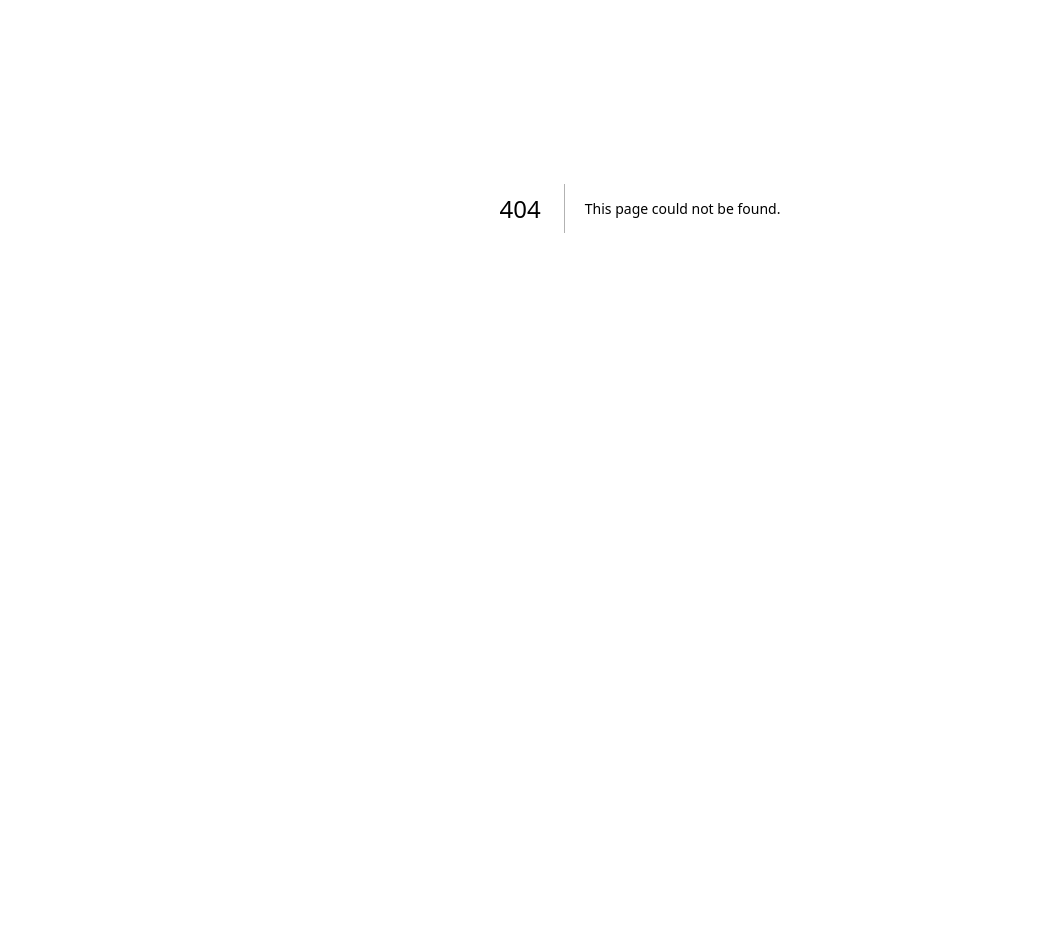
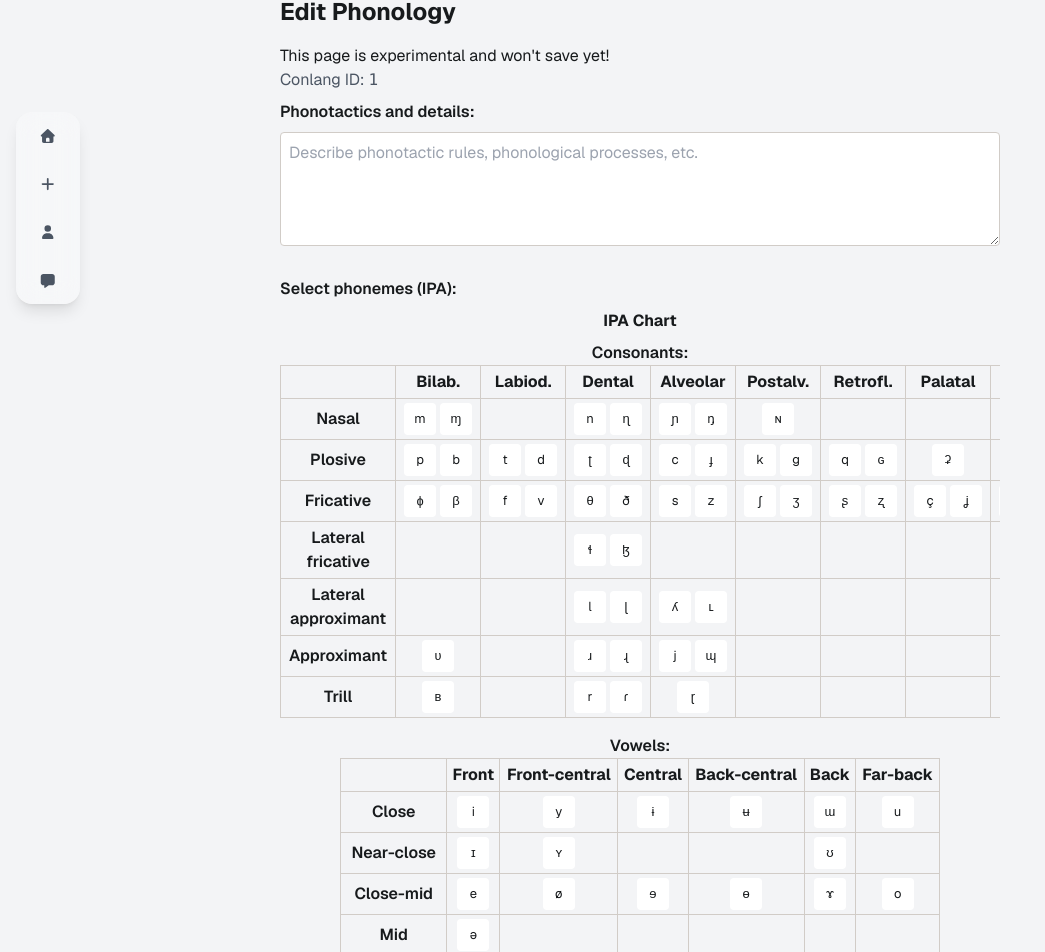
Before and after one commit to andrewnationdev/andrew-lingobase, a Next.js app: page /dashboard/phonology/1 in a window 1280 px wide. Before the commit this address had no page. Shown: the part 192-1144 px from the top of the page, without its empty margins (0-1045 px from the left). Before the commit the page ends 800 px from the top, so only its background shows below. Built offline with nearby package versions, Linux system fonts and the light colour scheme; no server answers.

Commit message:
add alpha phonology page

```diff
--- /dev/null
+++ b/app/dashboard/phonology/[id]/page.tsx
@@ -0,0 +1,202 @@
+"use client"
+import React, { useState } from "react";
+import { useParams } from "next/navigation";
+
+const ipaConsonantChart = [
+	{ label: "Nasal", cells: [["m", "ɱ"], [null, null], ["n", "ɳ"], ["ɲ", "ŋ"], ["ɴ", null], [null, null], [null, null], [null, null], [null, null], [null, null], [null, null]] },
+	{ label: "Plosive", cells: [["p", "b"], ["t", "d"], ["ʈ", "ɖ"], ["c", "ɟ"], ["k", "g"], ["q", "ɢ"], ["ʡ", null], ["ʔ", null], [null, null], [null, null], [null, null]] },
+	{ label: "Fricative", cells: [["ɸ", "β"], ["f", "v"], ["θ", "ð"], ["s", "z"], ["ʃ", "ʒ"], ["ʂ", "ʐ"], ["ç", "ʝ"], ["x", "ɣ"], ["χ", "ʁ"], ["ħ", "ʕ"], ["h", "ɦ"]] },
+	{ label: "Lateral fricative", cells: [[null, null], [null, null], ["ɬ", "ɮ"], [null, null], [null, null], [null, null], [null, null], [null, null], [null, null], [null, null], [null, null]] },
+	{ label: "Lateral approximant", cells: [[null, null], [null, null], ["l", "ɭ"], ["ʎ", "ʟ"], [null, null], [null, null], [null, null], [null, null], [null, null], [null, null], [null, null]] },
+	{ label: "Approximant", cells: [["ʋ", null], [null, null], ["ɹ", "ɻ"], ["j", "ɰ"], [null, null], [null, null], [null, null], [null, null], [null, null], [null, null], [null, null]] },
+	{ label: "Trill", cells: [["ʙ", null], [null, null], ["r", "ɾ"], ["ɽ", null], [null, null], [null, null], [null, null], [null, null], [null, null], [null, null], [null, null]] },
+];
+const ipaConsonantHeaders = [
+  "Bilab.", "Labiod.", "Dental", "Alveolar", "Postalv.", "Retrofl.", "Palatal", "Velar", "Uvular", "Pharyng.", "Glottal"
+];
+
+const ipaVowelChart = [
+	{ label: "Close", cells: ["i", "y", "ɨ", "ʉ", "ɯ", "u"] },
+	{ label: "Near-close", cells: ["ɪ", "ʏ", null, null, "ʊ", null] },
+	{ label: "Close-mid", cells: ["e", "ø", "ɘ", "ɵ", "ɤ", "o"] },
+	{ label: "Mid", cells: ["ə", null, null, null, null, null] },
+	{ label: "Open-mid", cells: ["ɛ", "œ", "ɜ", "ɞ", "ʌ", "ɔ"] },
+	{ label: "Near-open", cells: ["æ", null, "ɐ", null, null, null] },
+	{ label: "Open", cells: ["a", "ɶ", null, null, "ɑ", "ɒ"] },
+];
+const ipaVowelHeaders = [
+  "Front", "Front-central", "Central", "Back-central", "Back", "Far-back"
+];
+
+function IPAChart({ phonemes, onToggle }) {
+	const handleCellClick = (symbol) => {
+		if (!symbol) return;
+		if (phonemes.includes(symbol)) {
+			onToggle(phonemes.filter(p => p !== symbol));
+		} else {
+			onToggle([...phonemes, symbol]);
+		}
+	};
+	return (
+		<div className="mb-8 flex flex-col items-center w-full">
+			<h3 className="font-bold mb-2 text-center">IPA Chart</h3>
+			<div className="mb-4 w-full flex flex-col items-center">
+				<span className="font-semibold text-center">Consonants:</span>
+				<div className="overflow-x-auto w-full max-w-full">
+					<table className="border mx-auto text-sm md:text-base" style={{ fontSize: '16px', minWidth: '600px' }}>
+						<thead>
+							<tr>
+								<th className="border px-1 py-1 whitespace-nowrap"></th>
+								{ipaConsonantHeaders.map(h => (
+									<th key={h} className="border px-1 py-1 whitespace-nowrap text-center">{h}</th>
+								))}
+							</tr>
+						</thead>
+						<tbody>
+							{ipaConsonantChart.map((row, i) => (
+								<tr key={i}>
+									<td className="border px-2 py-1 font-semibold text-center">{row.label}</td>
+									{row.cells.map((pair, j) => (
+										<td key={j} className="border px-2 py-1 text-center">
+											{pair && (pair[0] || pair[1]) ? (
+												<div className="flex flex-row gap-1 items-center justify-center">
+													{pair.map((c, idx) => c ? (
+														<button
+															key={c}
+															className={`rounded px-1 py-1 w-8 ${phonemes.includes(c) ? "bg-green-400 text-white" : "bg-white"}`}
+															style={{ fontSize: '13px' }}
+															onClick={() => handleCellClick(c)}
+														>{c}</button>
+													) : null)}
+												</div>
+											) : null}
+										</td>
+									))}
+								</tr>
+							))}
+						</tbody>
+					</table>
+				</div>
+			</div>
+			<div className="w-full flex flex-col items-center">
+				<span className="font-semibold text-center">Vowels:</span>
+				<div className="overflow-x-auto w-full max-w-full">
+					<table className="border mx-auto text-sm md:text-base" style={{ fontSize: '16px', minWidth: '600px' }}>
+						<thead>
+							<tr>
+								<th className="border px-1 py-1 whitespace-nowrap"></th>
+								{ipaVowelHeaders.map(h => (
+									<th key={h} className="border px-1 py-1 whitespace-nowrap text-center">{h}</th>
+								))}
+							</tr>
+						</thead>
+						<tbody>
+							{ipaVowelChart.map((row, i) => (
+								<tr key={i}>
+									<td className="border px-2 py-1 font-semibold text-center">{row.label}</td>
+									{row.cells.map((v, j) => (
+										<td key={j} className="border px-2 py-1 text-center">
+											{v ? (
+												<button
+													className={`rounded px-2 py-1 w-8 ${phonemes.includes(v) ? "bg-green-400 text-white" : "bg-white"}`}
+													style={{ fontSize: '13px' }}
+													onClick={() => handleCellClick(v)}
+												>{v}</button>
+											) : null}
+										</td>
+									))}
+								</tr>
+							))}
+						</tbody>
+					</table>
+				</div>
+			</div>
+		</div>
+	);
+}
+
+export default function EditPhonologyPage() {
+	const params = useParams();
+	const conlangId = Array.isArray(params?.id) ? params.id[0] : params?.id;
+	const [phonotactics, setPhonotactics] = useState("");
+	const [phonemes, setPhonemes] = useState<string[]>([]);
+	const [allophones, setAllophones] = useState<{ [key: string]: string[] }>({});
+	const [newAllophone, setNewAllophone] = useState<{ phoneme: string; value: string }>({ phoneme: "", value: "" });
+
+	const handleAddAllophone = () => {
+		if (newAllophone.phoneme && newAllophone.value) {
+			setAllophones({
+				...allophones,
+				[newAllophone.phoneme]: [
+					...(allophones[newAllophone.phoneme] || []),
+					newAllophone.value,
+				],
+			});
+			setNewAllophone({ phoneme: "", value: "" });
+		}
+	};
+
+	return (
+		<div className="p-6 max-w-3xl mx-auto">
+			<h1 className="text-2xl font-bold mb-4">Edit Phonology</h1>
+			<span className="my-8">This page is experimental and won't save yet!</span>
+			<div className="mb-2 text-gray-600">Conlang ID: <span className="font-mono">{conlangId}</span></div>
+			<div className="mb-6">
+				<label className="block font-semibold mb-2">Phonotactics and details:</label>
+				<textarea
+					className="w-full border rounded p-2"
+					rows={4}
+					value={phonotactics}
+					onChange={e => setPhonotactics(e.target.value)}
+					placeholder="Describe phonotactic rules, phonological processes, etc."
+				/>
+			</div>
+			<div className="mb-6">
+				<h2 className="font-semibold mb-2">Select phonemes (IPA):</h2>
+				<IPAChart phonemes={phonemes} onToggle={setPhonemes} />
+			</div>
+			<div className="mb-6">
+				<h2 className="font-semibold mb-2">Selected phonemes:</h2>
+				<ul>
+					{phonemes.map((p) => (
+						<li key={p} className="mb-1">
+							<span className="font-mono">{p}</span>
+							{allophones[p] && (
+								<span className="ml-2 text-sm text-gray-600">
+									Allophones: {allophones[p].join(", ")}
+								</span>
+							)}
+						</li>
+					))}
+				</ul>
+				<div className="mt-4 flex gap-2">
+					<select
+						className="border rounded px-2"
+						value={newAllophone.phoneme}
+						onChange={e => setNewAllophone({ ...newAllophone, phoneme: e.target.value })}
+					>
+						<option value="">Phoneme</option>
+						{phonemes.map(p => <option key={p} value={p}>{p}</option>)}
+					</select>
+					<input
+						className="border rounded px-2"
+						type="text"
+						placeholder="Allophone (IPA)"
+						value={newAllophone.value}
+						onChange={e => setNewAllophone({ ...newAllophone, value: e.target.value })}
+					/>
+					<button
+						className="bg-green-500 text-white px-3 py-1 rounded"
+						onClick={handleAddAllophone}
+					>
+						Add allophone
+					</button>
+				</div>
+				<div className="mt-6">
+					<h3 className="font-bold mb-2">Blends</h3>
+					<div className="border rounded p-2 bg-gray-50">(Add blends functionality here)</div>
+				</div>
+			</div>
+		</div>
+	);
+}
--- a/components/ui/conlang-view.tsx
+++ b/components/ui/conlang-view.tsx
@@ -104,6 +104,12 @@ export default function ViewConlang({ id, loggedUser }) {
           link: `/dashboard/typology/${conlang.code}`,
           title: 'Typology'
         }} />
+      </div>
+       <div className="flex mt-2 w-full gap-2">
+        <GreenButton props={{
+          link: `/dashboard/phonology/${conlang.code}`,
+          title: 'Phonology'
+        }} />
         <GreenButton props={{
           link: `/dashboard/articles/${conlang.code}`,
           title: 'Articles and Literature'
```
